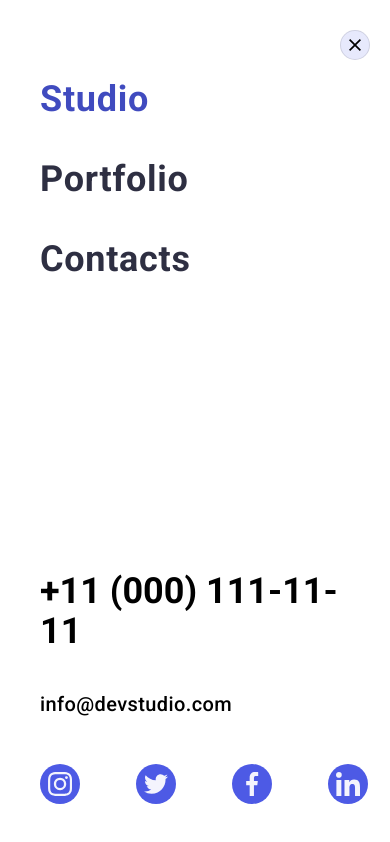
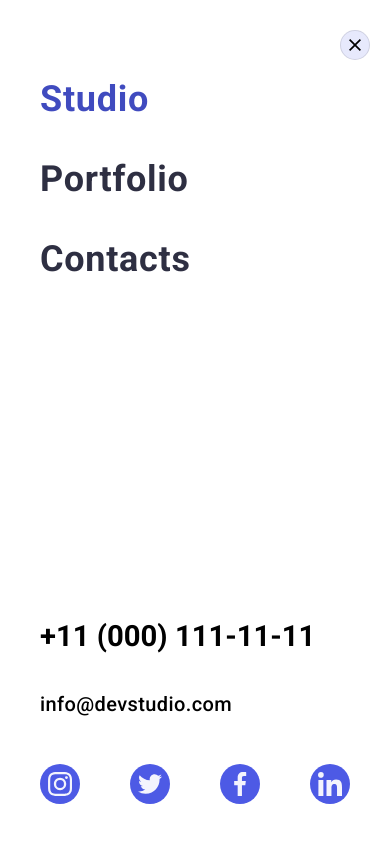
Before and after one commit to TusDP/goit-markup-hw-07, a plain HTML site: page index.html in a window 390 px wide. Both pictures are taken after a click on the button 354 px from the left and 44 px from the top of the page. Drawn offline with nearby package versions, Linux system fonts and the light colour scheme.

Commit message:
Added @media for mobile & icons

```diff
--- a/css/styles.css
+++ b/css/styles.css
@@ -81,6 +81,7 @@ body {
 }
 
 /* =====Header===== */
+
 
 @media screen and (max-width: 767px) {
   .navigation-list {
@@ -332,6 +333,18 @@ body {
   }
 }
 
+@media screen and (max-width: 427px) {
+  .mobile-contacts-tel {
+    font-size: calc(100vw * 0.075);
+    transition: color var(--timing-function);
+  }
+
+  .mobile-soc-list {
+    justify-content: space-between;
+    gap: 20px;
+  }
+}
+
 @media screen and (min-width: 768px) {
   .container {
     width: 768px;
```
